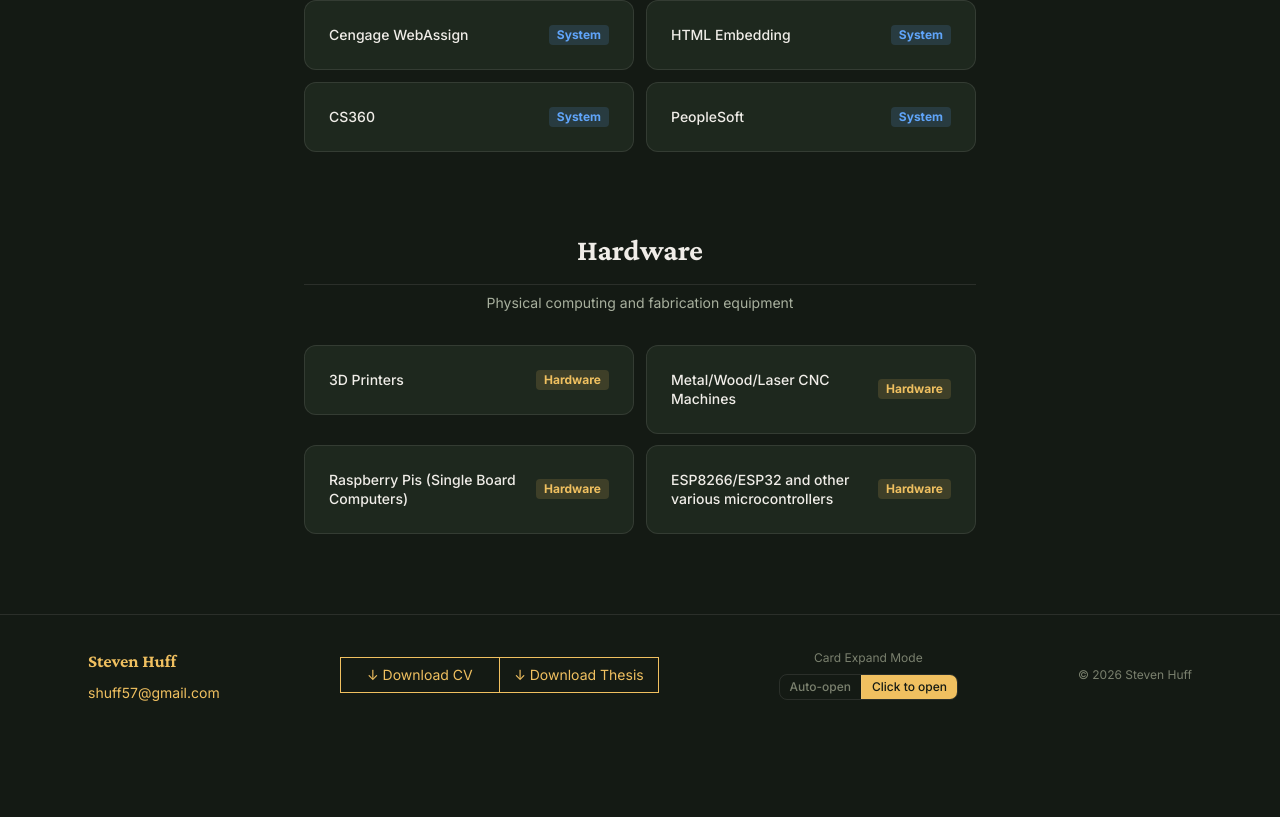
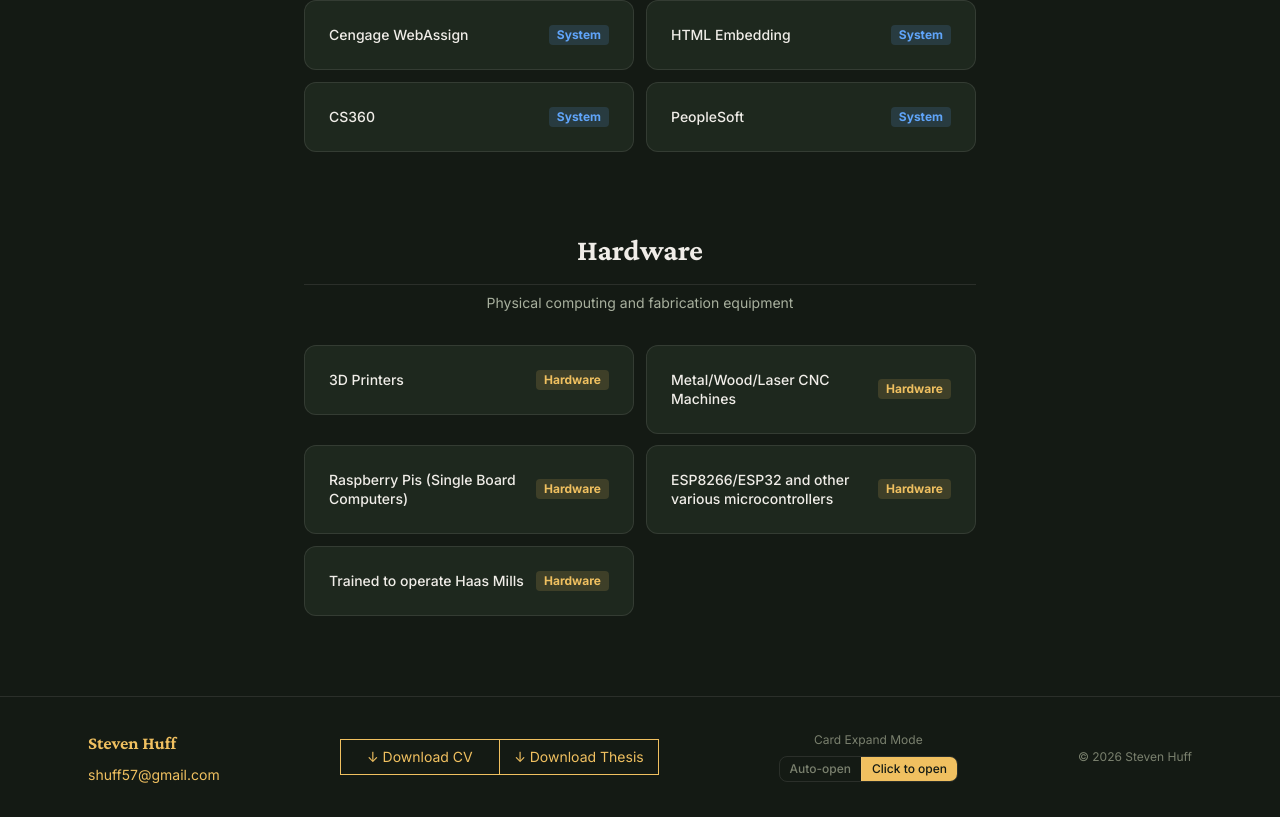
Before and after one commit to shuff57/steven, a Next.js app: page /skills in a window 1280 px wide. Shown: the part 2197-3014 px from the top of the page. Before the commit the page ends 2932 px from the top, so only its background shows below. Built offline with nearby package versions, Linux system fonts and the light colour scheme.

Commit message:
feat: update CV pdf and add Haas Mills to hardware skills

```diff
--- a/src/data/skills.ts
+++ b/src/data/skills.ts
@@ -53,6 +53,7 @@
   'Metal/Wood/Laser CNC Machines',
   'Raspberry Pis (Single Board Computers)',
   'ESP8266/ESP32 and other various microcontrollers',
+  'Trained to operate Haas Mills',
 ]
 
 /** Shiny Apps URL referenced in the CV */
```
Also changed, not shown: 1 other file (tests, documents, lock files or other folders).
